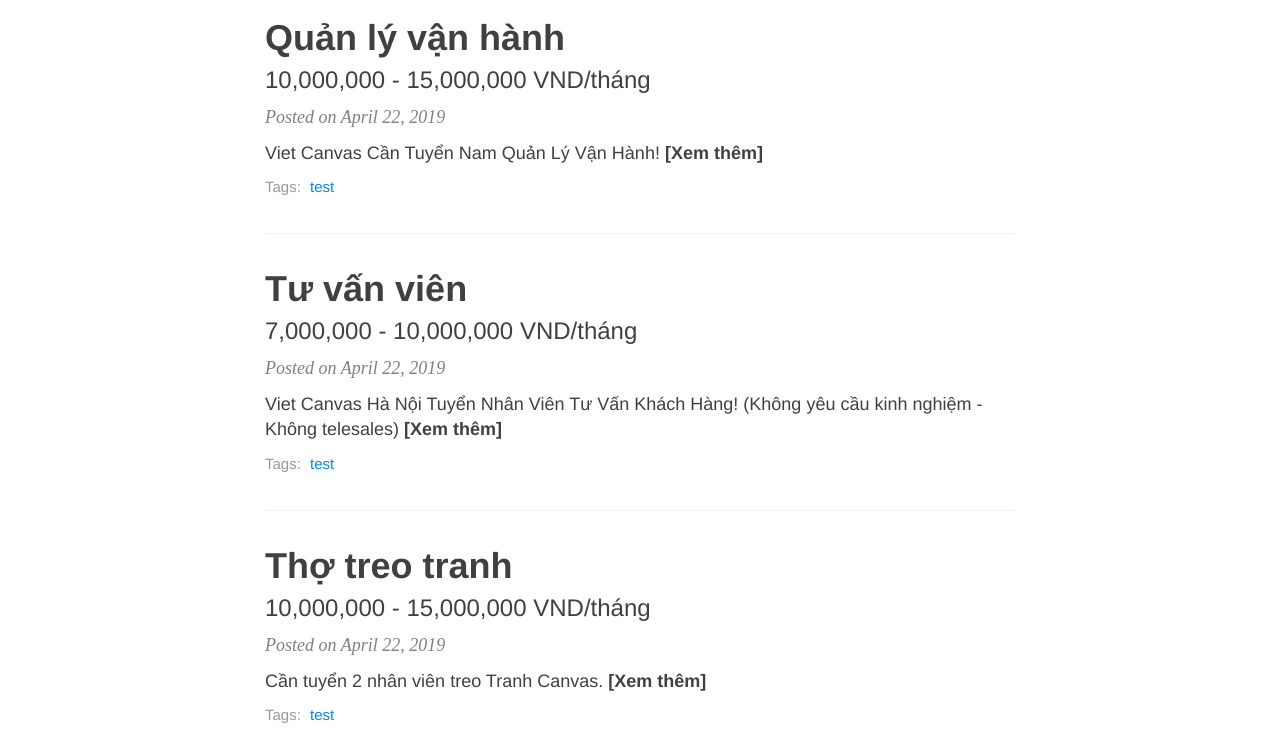
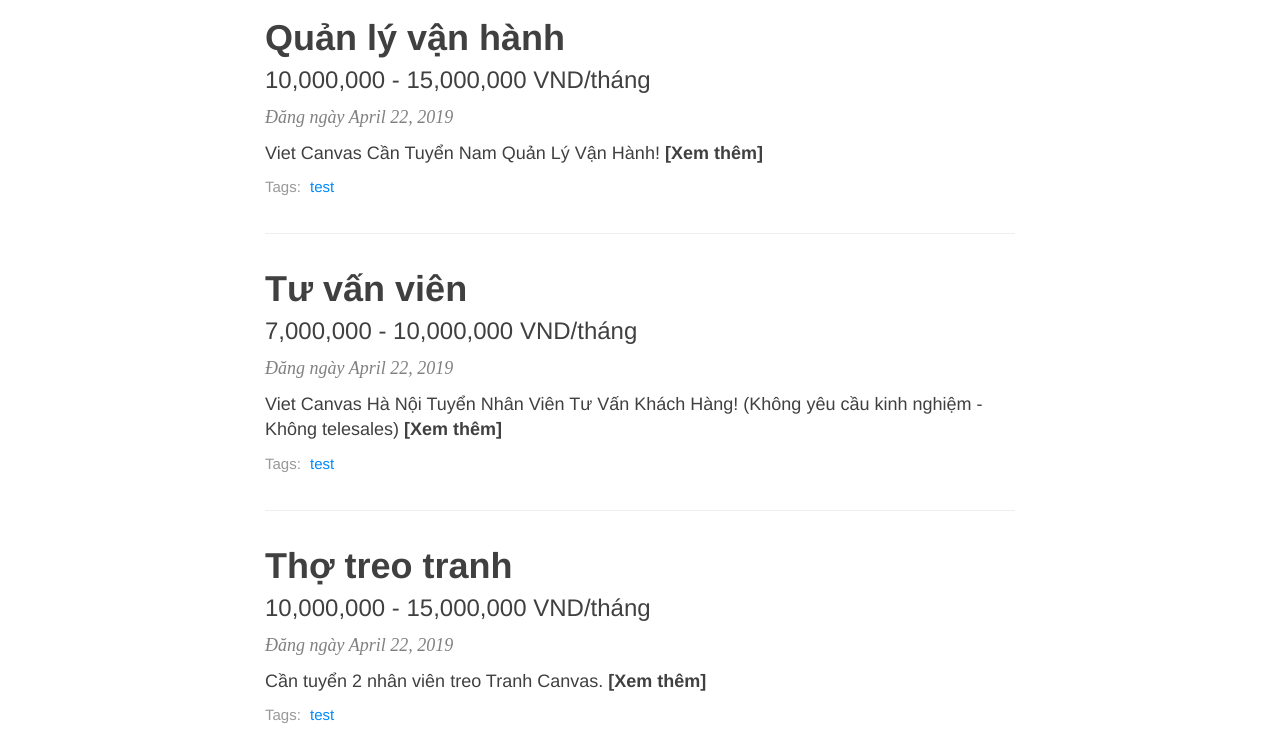
Before and after one commit to Tungtono/vc-jobs, a Jekyll site: the page built from index.html, in a window 1280 px wide and 1364 px high. Shown: the part 319-1063 px from the top of the window. Built offline with Jekyll 4.4.1, drawn with Linux system fonts in a browser that asks for light colours; nearby versions of some CDN libraries; some web fonts are replaced; the list of posts is cut into pages by our own code.

Commit message:
no message

```diff
--- a/index.html
+++ b/index.html
@@ -19,7 +19,7 @@ use-site-title: true
     </a>
 
     <p class="post-meta">
-      Posted on {{ post.date | date: "%B %-d, %Y" }}
+      Đăng ngày {{ post.date | date: "%B %-d, %Y" }}
     </p>
 
     <div class="post-entry-container">
```
